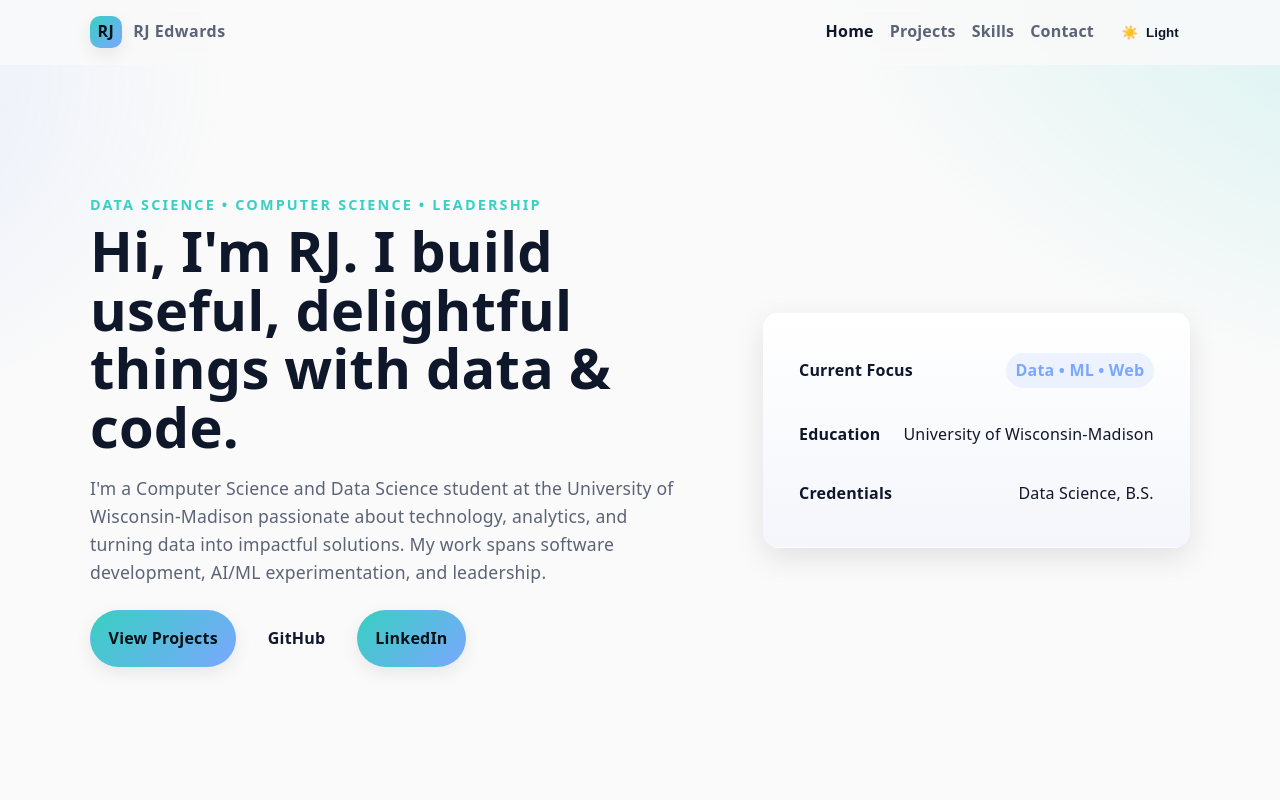
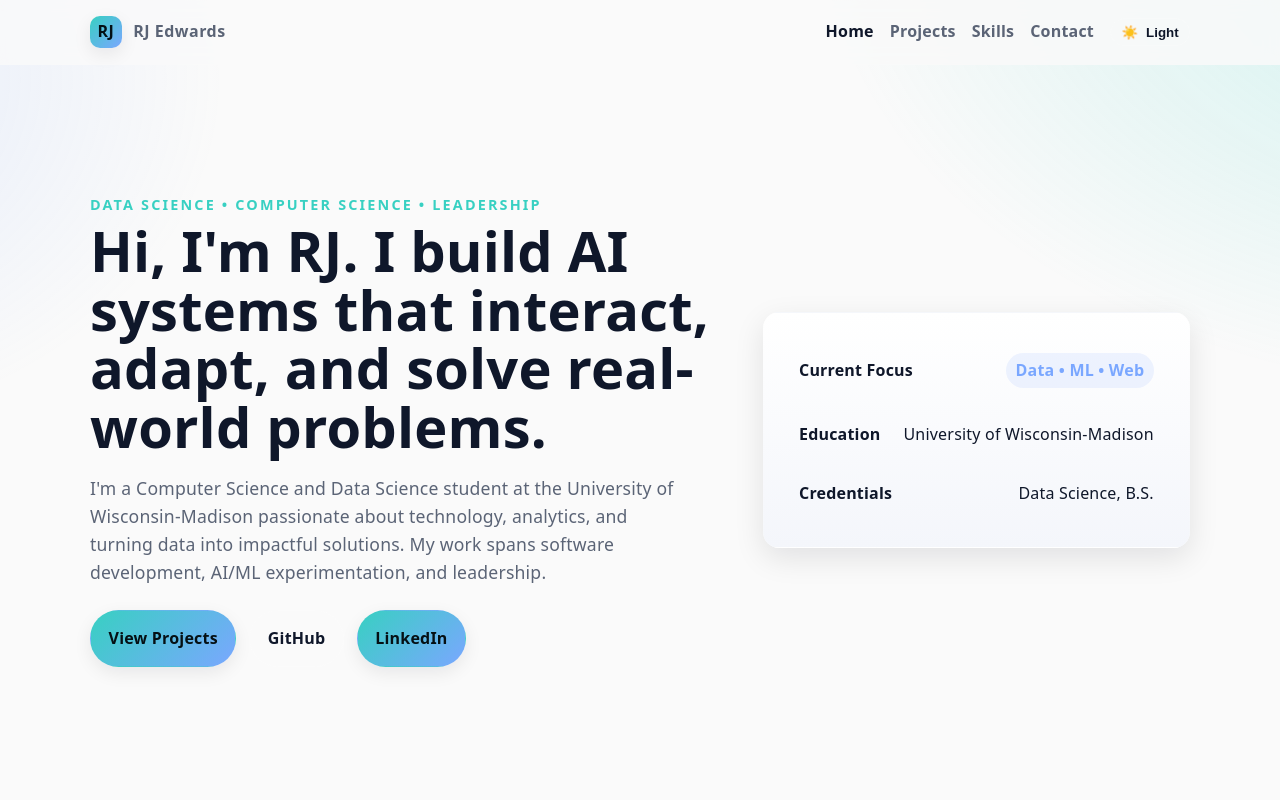
Before and after one commit to rjedwardsss/rjedwardsss.github.io, a Next.js app: page / in a window 1280 px wide. Shown: the top 800 px of the page. Built offline with nearby package versions, Linux system fonts and the light colour scheme.

Commit message:
Add architecture documentation

```diff
--- a/app/page.tsx
+++ b/app/page.tsx
@@ -669,8 +669,8 @@ export default function Home() {
                 Data Science • Computer Science • Leadership
               </div>
               <h1 data-animate style={{ transitionDelay: ".08s" }}>
-                Hi, I&apos;m RJ. I build useful, delightful things with data &amp;
-                code.
+                Hi, I&apos;m RJ. I build AI systems that interact, adapt, and solve
+                real-world problems.
               </h1>
 
               <p
```
Also changed, not shown: 1 other file (tests, documents, lock files or other folders).
